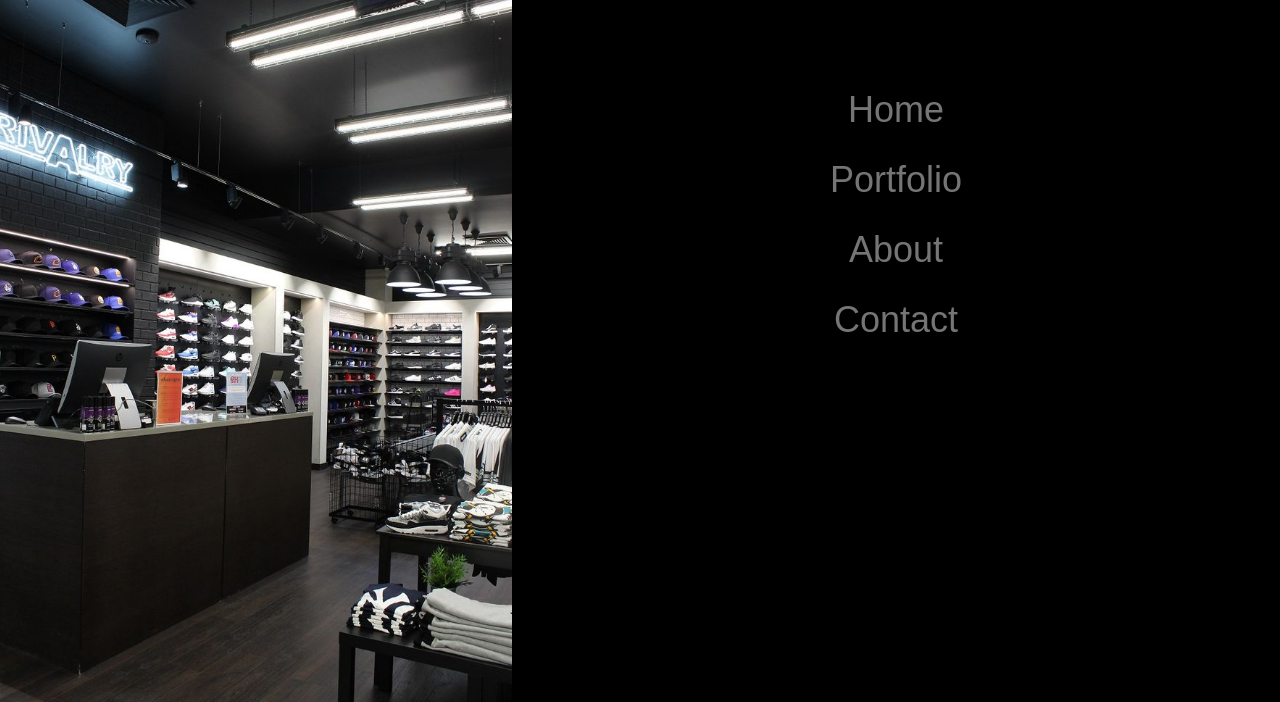
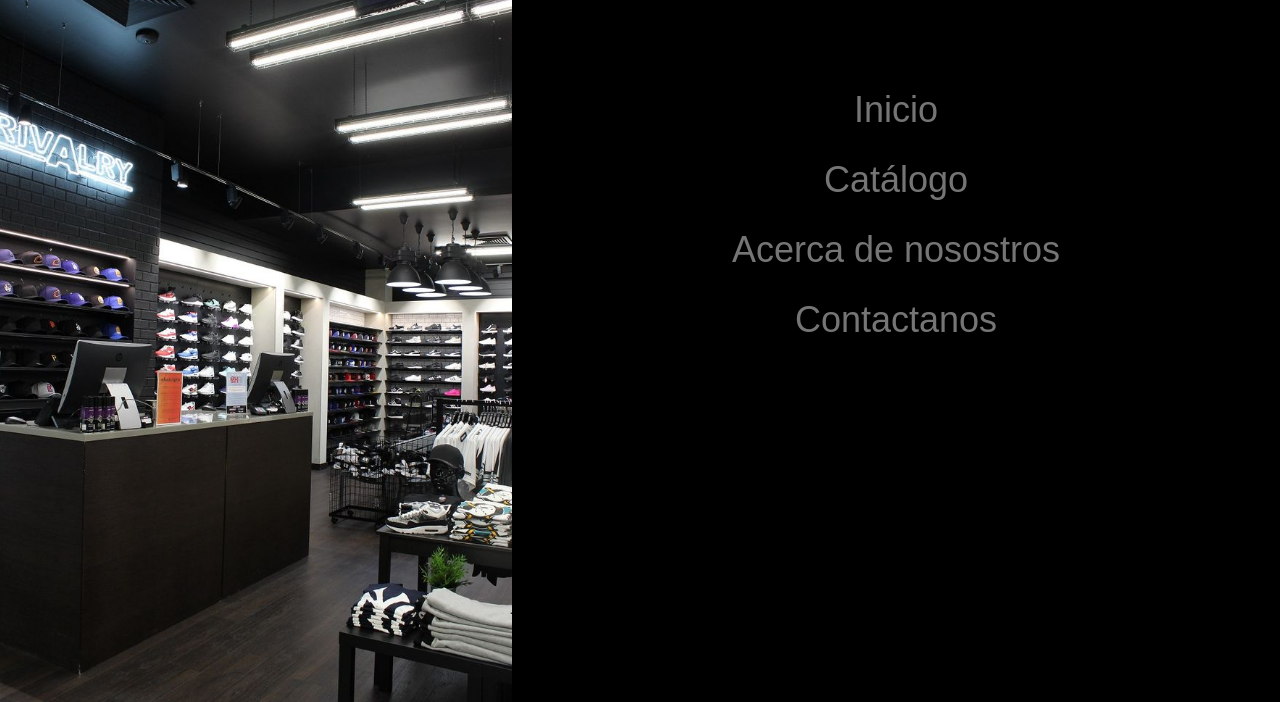
Before and after one commit to RichardAlban/Trabajo_de_Usabilidad, a plain HTML site: page Página_Principal/Index.html in a window 1280 px wide. Both pictures are taken after a click on the element 1248 px from the left and 35 px from the top of the page. Shown: the part 75-777 px from the top of the page. Drawn offline with Linux system fonts and the light colour scheme; a web font is replaced by a local one.

Commit message:
Cambio menu

```diff
--- a/Página_Principal/Index.html
+++ b/Página_Principal/Index.html
@@ -34,10 +34,10 @@ body, h1,h2,h3,h4,h5,h6 {font-family: "Montserrat", sans-serif}
     </i>
   </a>
   <div class="w3-bar-block w3-center">
-    <a href="#" class="w3-bar-item w3-button w3-text-grey w3-hover-black" onclick="closeNav()">Home</a>
-    <a href="#portfolio" class="w3-bar-item w3-button w3-text-grey w3-hover-black" onclick="closeNav()">Portfolio</a>
-    <a href="#about" class="w3-bar-item w3-button w3-text-grey w3-hover-black" onclick="closeNav()">About</a>
-    <a href="#contact" class="w3-bar-item w3-button w3-text-grey w3-hover-black" onclick="closeNav()">Contact</a>
+    <a href="#" class="w3-bar-item w3-button w3-text-grey w3-hover-black" onclick="closeNav()">Inicio</a>
+    <a href="../Proyecto de usabilidad_v1/index.html" class="w3-bar-item w3-button w3-text-grey w3-hover-black" onclick="closeNav()">Catálogo</a>
+    <a href="#about" class="w3-bar-item w3-button w3-text-grey w3-hover-black" onclick="closeNav()">Acerca de nosostros</a>
+    <a href="#contact" class="w3-bar-item w3-button w3-text-grey w3-hover-black" onclick="closeNav()">Contactanos</a>
   </div>
 </nav>
 
@@ -54,7 +54,7 @@ body, h1,h2,h3,h4,h5,h6 {font-family: "Montserrat", sans-serif}
     <img src="/w3images/profile_girl.jpg" class="w3-image w3-hide-large w3-hide-small w3-round" style="display:block;width:60%;margin:auto;">
     <img src="/w3images/profile_girl.jpg" class="w3-image w3-hide-large w3-hide-medium w3-round" width="1000" height="1333">
     <button class="w3-button w3-light-grey w3-padding-large w3-margin-top">
-      <i class="fa fa-download"></i> Ver Catálogo
+      <i class="fa fa-download"></i> <a href="../Proyecto de usabilidad_v1/index.html" Ver Catálogo> Ver catalogo</a>
     </button>
   </header>
 
@@ -112,8 +112,8 @@ body, h1,h2,h3,h4,h5,h6 {font-family: "Montserrat", sans-serif}
       </div>
     </div>
 
-    <button class="w3-button w3-light-grey w3-padding-large w3-section">
-      <i class="fa fa-download"></i> Ver Catálogo
+    <button class="w3-button w3-light-grey w3-padding-large w3-section"  >
+      <i class="fa fa-download" ></i><a href="../Proyecto de usabilidad_v1/index.html" Ver Catálogo> Ver catalogo</a>
     </button>
 
     <!-- Testimonials -->
```
